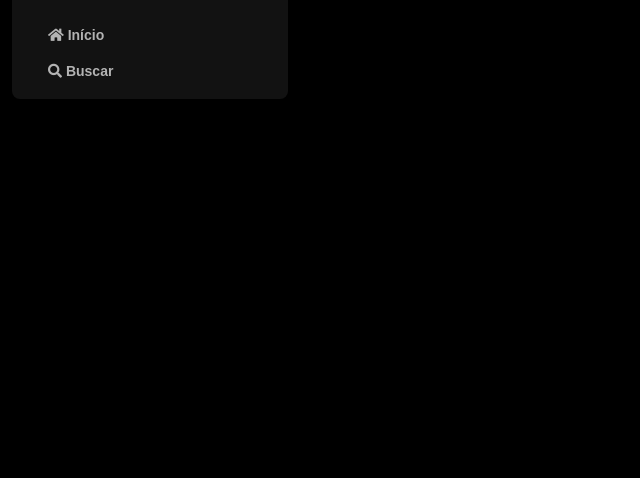
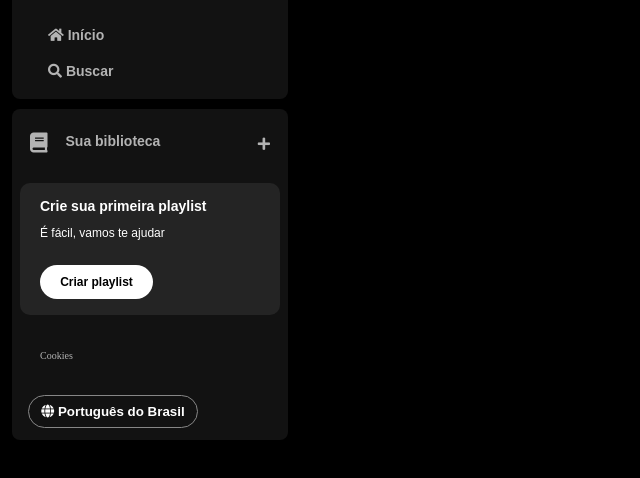
Before and after one commit to leonardopramos/ImersaoFrontEndAlura, a plain HTML site: page index.html in a window 1280 px wide. Shown: the part 74-552 px from the top of the page, without its empty margins (0-640 px from the left). Drawn offline with Linux system fonts and the light colour scheme.

Commit message:
Finalizando a segunda aula

```diff
--- a/index.html
+++ b/index.html
@@ -37,8 +37,34 @@
             </a>
           </li>
         </ul>
+      </nav>
+      <div class="library">
+        <div class="library__content">
+          <button class="library__button">
+            <span class="fa fas fa-book"></span>
+            <span>Sua biblioteca</span>
+          </button>
+          <span class="fa fa-plus"></span>
         </div>
-      </nav>
+        <section class="section-playlist">
+          <div class="section-playlist__content">
+            <span class="text title">Crie sua primeira playlist</span>
+            <span class="text subtitle">É fácil, vamos te ajudar</span>
+            <button class="section-playlist__button">
+              <span>Criar playlist</span>
+            </button>
+          </div>
+        </section>
+        <div class="cookies">
+          <a href="">Cookies</a>
+        </div>
+        <div class="languages">
+          <button class="languages__button">
+            <span class="fa fa-globe"></span>
+            <span>Português do Brasil</span>
+          </button>
+        </div>
+      </div>
     </div>
   </body>
 </html>
--- a/styles.css
+++ b/styles.css
@@ -40,3 +40,113 @@ h1 {
   font-size: 14px;
   font-family: 'Dm Sans', sans-serif;
 }
+.library {
+  background-color: #121212;
+  border-radius: 8px;
+  display: flex;
+  justify-content: space-between;
+  flex-direction: column;
+  padding: 4px 8px;
+  color: #b3b3b3;
+  font-weight: 600;
+  font-size: 14px;
+  margin-top: 10px;
+}
+.library .library__content {
+  display: flex;
+  justify-content: space-between;
+}
+.library .library__button {
+  margin-right: 10px;
+  color: #b3b3b3;
+  background-color: transparent;
+  border: 0px;
+  font-size: 14px;
+  font-weight: 700;
+  font-family: 'Dm Sans', sans-serif;
+  text-align: center;
+  text-decoration: none;
+  text-transform: none;
+  padding: 20px 10px;
+  display: flex;
+}
+.library .library__button .fa {
+  font-size: 20px;
+  margin-right: 10px;
+  font-weight: 300;
+  padding-right: 8px;
+}
+.library .library__content .fa-plus {
+  margin: 24px 10px;
+}
+
+.section-playlist {
+  background-color: #242424;
+  display: flex;
+  align-items: flex-start;
+  justify-content: space-between;
+  gap: 20px;
+  color: #b3b3b3;
+  font-weight: 600;
+  font-size: 14px;
+  margin: 8px 0px;
+  padding: 16px 20px;
+  border-radius: 10px;
+}
+.section-playlist .section-playlist__content {
+  display: flex;
+  flex-direction: column;
+}
+.section-playlist__content .text {
+  font-family: 'Dm Sans', sans-serif;
+  padding-bottom: 14px;
+  color: #fff;
+}
+.section-playlist__content .title {
+  font-weight: 700;
+}
+.section-playlist__content .subtitle {
+  font-weight: 500;
+  font-size: 12px;
+}
+.section-playlist__content .section-playlist__button {
+  background-color: #fff;
+  color: #000;
+  border-radius: 20px;
+  font-size: 12px;
+  display: flex;
+  justify-content: center;
+  font-weight: 700;
+  font-family: 'Dm Sans', sans-serif;
+  text-decoration: none;
+  text-transform: none;
+  padding: 10px;
+  border: 0px;
+  width: 113px;
+  margin-top: 12px;
+}
+.sidebar .cookies {
+  margin: 25px 20px;
+}
+.sidebar .cookies a {
+  color: #b3b3b3;
+  font-weight: 500;
+  font-size: 10px;
+  text-decoration: none;
+}
+
+.sidebar .cookies a:hover {
+  text-decoration: underline;
+}
+.languages .languages__button {
+  background-color: transparent;
+  border: 1px solid #878787;
+  color: #fff;
+  cursor: pointer;
+  align-items: center;
+  font-weight: bold;
+  width: 170px;
+  margin: 8px;
+  padding: 8px;
+  border-radius: 20px;
+}
```
Lines whose indentation alone changed are shown as unchanged.
